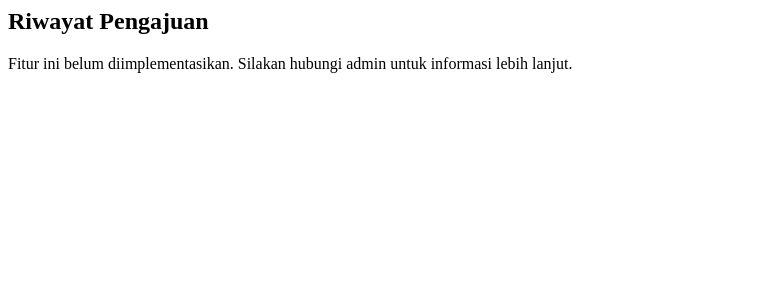
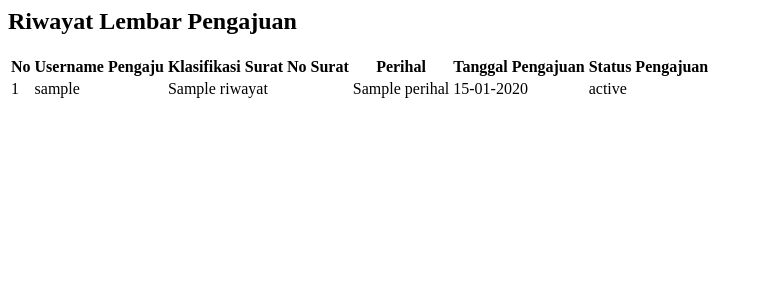
Before and after one commit to mirplproject/-SISLEMDA, a CodeIgniter app: template application/views/user/riwayat_pengajuan.php in a window 1280 px wide. Shown: the top 300 px of the page, without its empty margins (0-762 px from the left). Run offline with CodeIgniter, Linux system fonts and the light colour scheme; the template is opened without the code that fills it: most values are stand-ins (such as "Sample title", 1, 10 or a date in 2020); some libraries are stand-ins or nearby versions.

Commit message:
feat/history
nambah history, belum di styling

```diff
--- a/application/views/template/footer.php
+++ b/application/views/template/footer.php
@@ -21,6 +21,7 @@
     </footer>
 </div>
 </div>
+
 <script src="https://cdn.jsdelivr.net/npm/bootstrap@5.2.3/dist/js/bootstrap.bundle.min.js" crossorigin="anonymous"></script>
 <script src="<?php echo base_url('assets/template/js/scripts.js'); ?>"></script>
 </body>
--- a/application/views/user/riwayat_pengajuan.php
+++ b/application/views/user/riwayat_pengajuan.php
@@ -1,6 +1,82 @@
-<div class="row">
+<div class="row ">
     <div class="col-xl-12">
-        <h2 class="mb-4">Riwayat Pengajuan</h2>
-        <p>Fitur ini belum diimplementasikan. Silakan hubungi admin untuk informasi lebih lanjut.</p>
+        <h2 class="mb-4">Riwayat Lembar Pengajuan</h2>
+
+        <?php if ($this->session->flashdata('success')): ?>
+            <div class="alert alert-success"><?php echo $this->session->flashdata('success'); ?></div>
+        <?php endif; ?>
+        <?php if ($this->session->flashdata('error')): ?>
+            <div class="alert alert-danger"><?php echo $this->session->flashdata('error'); ?></div>
+        <?php endif; ?>
+
+        <div class="table-responsive">
+            <table id="riwayatTable" class="table table-bordered table-hover">
+                <thead>
+                    <tr>
+                        <th>No</th>
+                        <th>Username Pengaju</th>
+                        <th>Klasifikasi Surat</th>
+                        <th>No Surat</th>
+                        <th>Perihal</th>
+                        <th>Tanggal Pengajuan</th>
+                        <th>Status Pengajuan</th>
+                        </tr>
+                </thead>
+                <tbody>
+                    <?php if (!empty($riwayat_data)): ?>
+                        <?php $no = 1; ?>
+                        <?php foreach ($riwayat_data as $row): ?>
+                            <tr>
+                                <td><?php echo $no++; ?></td>
+                                <td><?php echo htmlspecialchars($row['username']); ?></td>
+                                <td><?php echo htmlspecialchars($row['nama_surat']); ?></td>
+                                <td><?php echo htmlspecialchars($row['no_surat']); ?></td>
+                                <td><?php echo htmlspecialchars($row['perihal']); ?></td>
+                                <td><?php echo date('d-m-Y', strtotime($row['tanggal_pengajuan'])); ?></td>
+                                <td>
+                                    <?php
+                                        $status_color = '';
+                                        switch ($row['status_pengajuan']) {
+                                            case 'disetujui':
+                                                $status_color = 'success';
+                                                break;
+                                            case 'ditolak':
+                                                $status_color = 'danger';
+                                                break;
+                                            case 'kadaluarsa':
+                                                $status_color = 'warning';
+                                                break;
+                                            default:
+                                                $status_color = 'secondary';
+                                                break;
+                                        }
+                                    ?>
+                                    <span class="badge badge-<?php echo $status_color; ?>"><?php echo htmlspecialchars($row['status_pengajuan']); ?></span>
+                                </td>
+                                </tr>
+                        <?php endforeach; ?>
+                    <?php else: ?>
+                        <tr>
+                            <td colspan="7" class="text-center">Tidak ada data riwayat pengajuan.</td>
+                        </tr>
+                    <?php endif; ?>
+                </tbody>
+            </table>
+        </div>
     </div>
 </div>
+
+<link rel="stylesheet" type="text/css" href="https://cdn.datatables.net/1.10.25/css/jquery.dataTables.min.css"/>
+<script type="text/javascript" src="https://cdn.datatables.net/1.10.25/js/jquery.dataTables.min.js"></script>
+
+<script>
+    $(document).ready(function() {
+        $('#riwayatTable').DataTable({
+            // Konfigurasi DataTables default (client-side processing)
+            // Cukup ini saja jika tidak ada server-side processing
+            "language": {
+                "url": "//cdn.datatables.net/plug-ins/1.10.25/i18n/Indonesian.json"
+            }
+        });
+    });
+</script>
```
Also changed, not shown: application/controllers/User.php (+29 -2 lines), application/models/User_model.php (+22 -5 lines).
